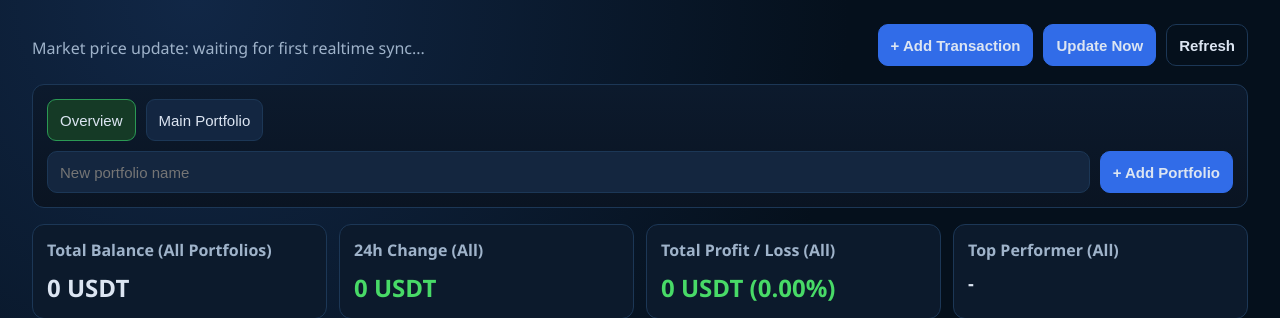
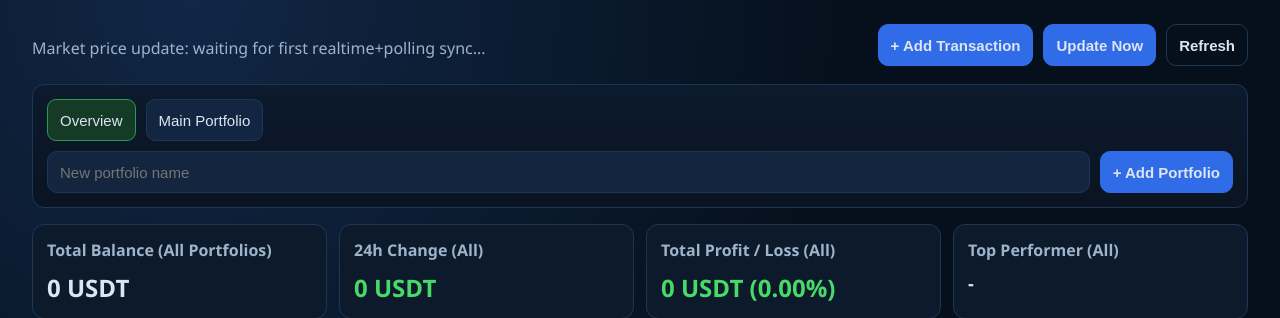
Before and after one commit to anhnbh/cryptocurrency, a FastAPI app: page / in a window 1280 px wide. Shown: the top 318 px of the page. Run offline with FastAPI, Linux system fonts and the light colour scheme; data comes from the database, SQL or seed files in the repository; data that the repository does not hold is empty.

Commit message:
update_code_260505

```diff
--- a/app/main.py
+++ b/app/main.py
@@ -166,7 +166,9 @@ async def startup() -> None:
 
     if PRICE_STREAM_ENABLED:
         price_stream_task = asyncio.create_task(price_stream_loop(), name="binance-price-stream")
-    elif PRICE_SYNC_ENABLED:
+    if PRICE_SYNC_ENABLED:
+        # Keep a polling fallback even when realtime stream is on.
+        # Many VPS networks intermittently block websocket traffic.
         price_sync_task = asyncio.create_task(price_sync_loop(), name="binance-price-sync")
 
 
@@ -800,7 +802,9 @@ def portfolio_state(portfolio_id: int | None = None, include_overview: bool = Fa
         "active_portfolio_id": active.id,
         "quote_asset": PRICE_SYNC_QUOTE_ASSET,
         "price_sync_interval_seconds": PRICE_SYNC_INTERVAL_SECONDS,
-        "price_sync_mode": "realtime" if PRICE_STREAM_ENABLED else "polling",
+        "price_sync_mode": "realtime+polling" if (PRICE_STREAM_ENABLED and PRICE_SYNC_ENABLED) else (
+            "realtime" if PRICE_STREAM_ENABLED else "polling"
+        ),
         "price_last_updated_at": to_utc_iso(last_updated) if last_updated else None,
         "price_last_updated_at_utc7": to_display_tz_text(last_updated) if last_updated else None,
         "summary": active_snapshot["summary"],
--- a/app/static/app.js
+++ b/app/static/app.js
@@ -688,6 +688,10 @@ function renderMarketUpdateInfo(data) {
   }
 
   const dt = data.price_last_updated_at_utc7 || formatDateUTC7(data.price_last_updated_at);
+  if (mode.startsWith("realtime")) {
+    el.textContent = `Market price update: ${dt} (realtime + fallback polling)`;
+    return;
+  }
   el.textContent = `Market price update: ${dt}`;
 }
 
--- a/app/templates/index.html
+++ b/app/templates/index.html
@@ -4,7 +4,7 @@
     <meta charset="UTF-8" />
     <meta name="viewport" content="width=device-width, initial-scale=1.0" />
     <title>Local Crypto Portfolio</title>
-    <link rel="stylesheet" href="/static/style.css?v=20260505l" />
+    <link rel="stylesheet" href="/static/style.css?v=20260505m" />
   </head>
   <body>
     <main class="app-shell">
@@ -233,6 +233,6 @@
       </section>
     </div>
 
-    <script src="/static/app.js?v=20260505l"></script>
+    <script src="/static/app.js?v=20260505m"></script>
   </body>
 </html>
```
